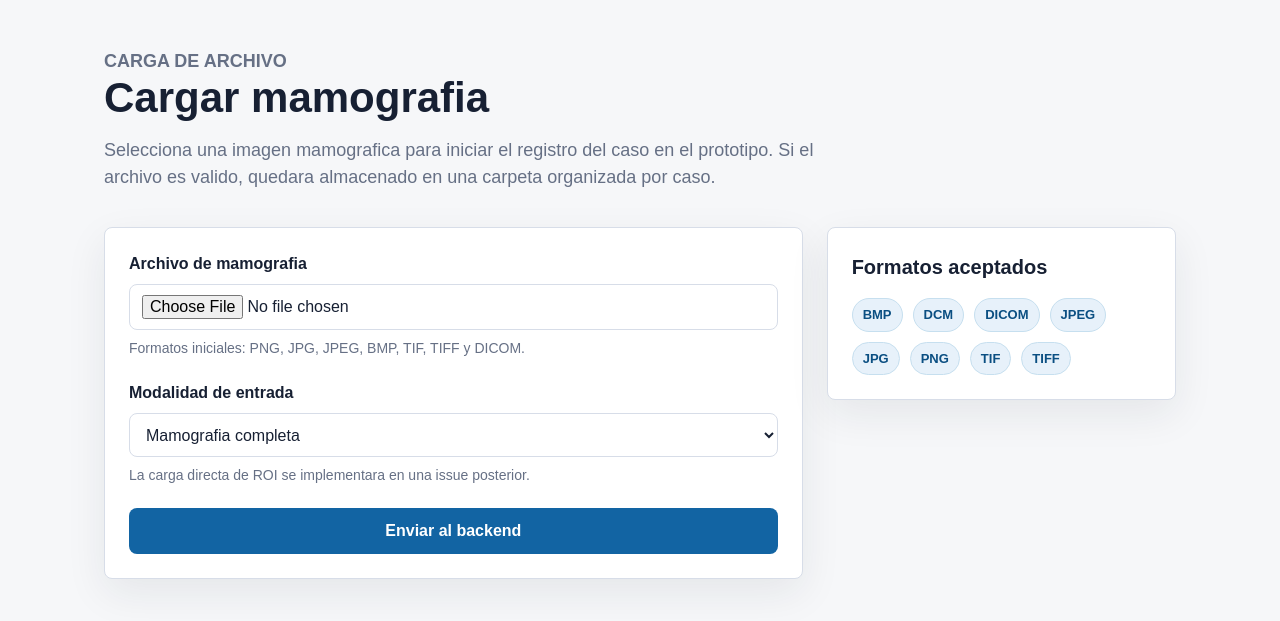
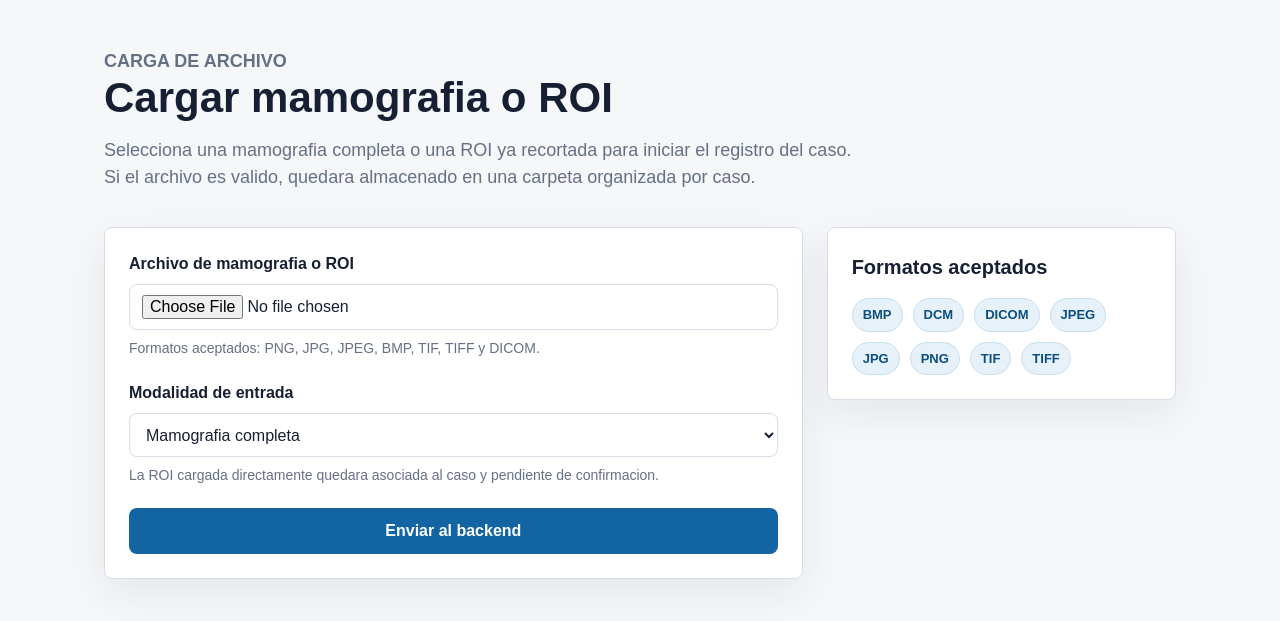
Before and after one commit to MatiasVz/prototipo-mamografia, a Flask app: page /mamografias/cargar in a window 1280 px wide. Shown: the part 64-685 px from the top of the page. Run offline with Flask 3, Linux system fonts and the light colour scheme.

Commit message:
PRO-20 Implementa carga directa de ROI recortada

```diff
--- a/web/app/routes/upload.py
+++ b/web/app/routes/upload.py
@@ -13,8 +13,8 @@ from sqlalchemy.exc import SQLAlchemyError
 from werkzeug.exceptions import RequestEntityTooLarge
 
 from ..extensions import db
-from ..models import Case
-from ..services.case_registration_service import register_mammogram_upload
+from ..models import Case, InputMode
+from ..services.case_registration_service import register_case_upload
 from ..services.file_validation import ALLOWED_EXTENSIONS, validate_mammogram_file
 from ..services.preview_service import ensure_preview_for_case
 from ..services.upload_error_service import (
@@ -33,6 +33,12 @@ def upload_mammogram():
 
     if request.method == "POST":
         mammogram_file = request.files.get("mammogram_file")
+        input_mode = _get_requested_input_mode()
+
+        if input_mode is None:
+            flash("Modalidad de entrada no valida.", "error")
+            return redirect(url_for("upload.upload_mammogram"))
+
         validation_result = validate_mammogram_file(
             mammogram_file,
             current_app.config["MAX_CONTENT_LENGTH"],
@@ -40,33 +46,29 @@ def upload_mammogram():
 
         if validation_result.is_valid:
             try:
-                registration = register_mammogram_upload(
+                registration = register_case_upload(
                     mammogram_file,
                     validation_result,
                     current_app.config["UPLOAD_FOLDER"],
+                    input_mode=input_mode,
                 )
             except (OSError, SQLAlchemyError):
                 db.session.rollback()
-                current_app.logger.exception("No se pudo almacenar la mamografia.")
+                current_app.logger.exception("No se pudo almacenar el archivo cargado.")
                 flash(
                     "No se pudo almacenar el archivo cargado. Intenta nuevamente.",
                     "error",
                 )
             else:
                 case = registration.case
-                metadata_message = _format_metadata_message(validation_result.metadata)
-                flash(
-                    f"{validation_result.message} ID del caso: {case.id}. "
-                    f"Ruta registrada: {case.original_file_path}. "
-                    f"Estado inicial: {case.status}." + metadata_message,
-                    "success",
-                )
+                flash(_format_success_message(case, validation_result), "success")
                 return redirect(url_for("upload.case_detail", case_id=case.id))
         else:
             error_case = safe_register_upload_error(
                 mammogram_file,
                 validation_result,
                 current_app.logger,
+                input_mode=input_mode,
             )
             current_app.logger.warning(
                 "Error de carga registrado. case_id=%s message=%s",
@@ -95,6 +97,9 @@ def case_detail(case_id):
         created_at=_format_datetime(case.created_at),
         file_size=_format_file_size(case.file_size_bytes),
         roi_file_size=_format_optional_file_size(case.roi_size_bytes),
+        input_mode_label=_format_input_mode(case.input_mode),
+        roi_status_title=_get_roi_status_title(case),
+        roi_status_message=_get_roi_status_message(case),
         preview_message=_get_preview_message(case, preview),
         preview_is_generated=preview.is_generated if preview else False,
         preview_url=url_for("upload.case_preview", case_id=case.id) if preview else None,
@@ -141,6 +146,35 @@ def _format_metadata_message(metadata):
     )
 
 
+def _get_requested_input_mode():
+    input_mode = request.form.get("input_mode", InputMode.MAMMOGRAM)
+
+    if input_mode not in InputMode.values():
+        return None
+
+    return input_mode
+
+
+def _format_success_message(case, validation_result):
+    metadata_message = _format_metadata_message(validation_result.metadata)
+
+    if case.input_mode == InputMode.ROI:
+        return (
+            f"ROI recortada valida para continuar con el flujo. "
+            f"ID del caso: {case.id}. "
+            f"Ruta original registrada: {case.original_file_path}. "
+            f"Ruta ROI registrada: {case.roi_file_path}. "
+            f"Estado inicial: {case.status}."
+            " La confirmacion de ROI se implementara en una issue posterior."
+        )
+
+    return (
+        f"{validation_result.message} ID del caso: {case.id}. "
+        f"Ruta registrada: {case.original_file_path}. "
+        f"Estado inicial: {case.status}." + metadata_message
+    )
+
+
 def _format_datetime(value):
     if value is None:
         return "No registrado"
@@ -166,6 +200,33 @@ def _format_optional_file_size(size_bytes):
         return "Pendiente de asociar"
 
     return _format_file_size(size_bytes)
+
+
+def _format_input_mode(input_mode):
+    if input_mode == InputMode.ROI:
+        return "ROI recortada"
+
+    return "Mamografia completa"
+
+
+def _get_roi_status_title(case):
+    if case.roi_file_path:
+        return "ROI cargada"
+
+    return "ROI pendiente"
+
+
+def _get_roi_status_message(case):
+    if case.roi_file_path:
+        return (
+            "La ROI ya esta asociada al caso. "
+            "La confirmacion se implementara en una issue posterior."
+        )
+
+    return (
+        "La estructura de ROI queda preparada para asociar una region de interes "
+        "en una issue posterior."
+    )
 
 
 def _get_case_preview(case):
--- a/web/app/templates/upload.html
+++ b/web/app/templates/upload.html
@@ -1,19 +1,19 @@
 {% extends "base.html" %}
 
-{% block title %}Cargar mamografia | {{ config.APP_NAME }}{% endblock %}
+{% block title %}Cargar mamografia o ROI | {{ config.APP_NAME }}{% endblock %}
 
 {% block content %}
   <section class="page-heading" aria-labelledby="upload-title">
     <p class="eyebrow">Carga de archivo</p>
-    <h1 id="upload-title">Cargar mamografia</h1>
+    <h1 id="upload-title">Cargar mamografia o ROI</h1>
     <p>
-      Selecciona una imagen mamografica para iniciar el registro del caso en el
-      prototipo. Si el archivo es valido, quedara almacenado en una carpeta
-      organizada por caso.
+      Selecciona una mamografia completa o una ROI ya recortada para iniciar el
+      registro del caso. Si el archivo es valido, quedara almacenado en una
+      carpeta organizada por caso.
     </p>
   </section>
 
-  <section class="upload-layout" aria-label="Formulario de carga de mamografias">
+  <section class="upload-layout" aria-label="Formulario de carga de mamografias o ROI">
     <form
       class="upload-form"
       action="{{ url_for('upload.upload_mammogram') }}"
@@ -21,7 +21,7 @@
       enctype="multipart/form-data"
     >
       <div class="form-field">
-        <label for="mammogram_file">Archivo de mamografia</label>
+        <label for="mammogram_file">Archivo de mamografia o ROI</label>
         <input
           id="mammogram_file"
           name="mammogram_file"
@@ -30,7 +30,7 @@
           data-file-input
         >
         <p class="field-help" data-file-name>
-          Formatos iniciales: PNG, JPG, JPEG, BMP, TIF, TIFF y DICOM.
+          Formatos aceptados: PNG, JPG, JPEG, BMP, TIF, TIFF y DICOM.
         </p>
       </div>
 
@@ -38,9 +38,10 @@
         <label for="input_mode">Modalidad de entrada</label>
         <select id="input_mode" name="input_mode">
           <option value="mamografia_completa">Mamografia completa</option>
+          <option value="roi_recortada">ROI recortada</option>
         </select>
         <p class="field-help">
-          La carga directa de ROI se implementara en una issue posterior.
+          La ROI cargada directamente quedara asociada al caso y pendiente de confirmacion.
         </p>
       </div>
 
```
Also changed, not shown: web/app/services/case_registration_service.py (+37 -4 lines), web/app/services/upload_error_service.py (+13 -4 lines), web/app/templates/case_detail.html (+4 -7 lines).
